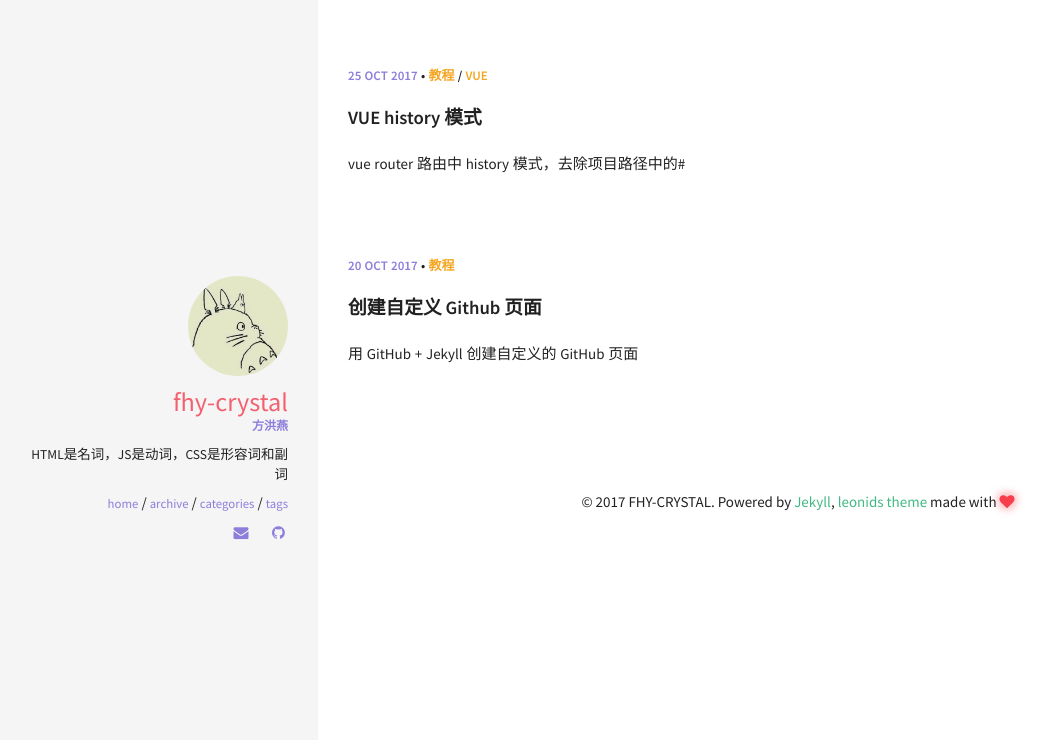
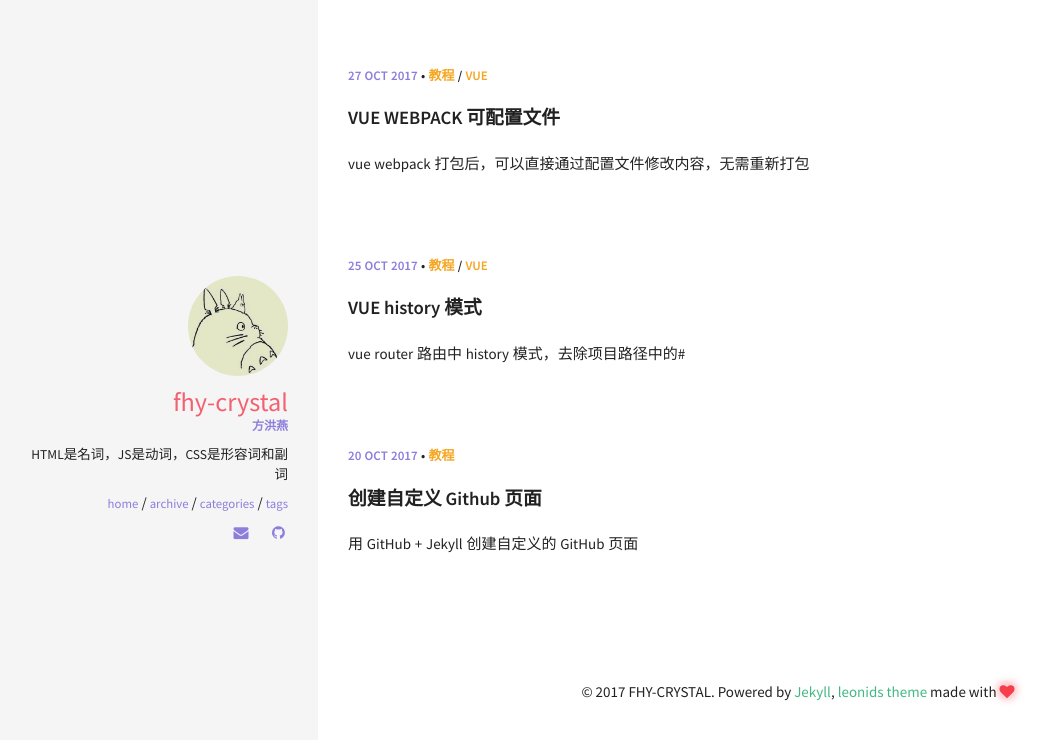
Before and after one commit to fhy-crystal/fhy-crystal.github.io, a Jekyll site: the page built from index.html, in a window 1280 px wide. Shown: the top 740 px of the page, without its empty margins (2-1053 px from the left). Built offline with Jekyll 4.4.1, drawn with Linux system fonts in a browser that asks for light colours; some of the changed lines change nothing that is shown.

Commit message:
增加 'VUE WEBPACK 可配置文件' 文章

```diff
--- a/_config.yml
+++ b/_config.yml
@@ -49,7 +49,7 @@
     ad-client:
     ad-slot:
   bing-verify:
-  github: https://github.com/fhy-crystal/
+  github: fhy-crystal/
   gitlab: #username
   stackoverflow: #123456/username   from a "http://stackoverflow.com/users/123456/username" link
   linkedin: #username
--- /dev/null
+++ b/_posts/2017-10-27-vue-configurable-file.md
@@ -0,0 +1,72 @@
+---
+layout: post
+title: VUE WEBPACK 可配置文件
+excerpt: vue webpack 打包后，可以直接通过配置文件修改内容，无需重新打包
+categories: [教程, vue]
+comments: true
+---
+
+通常一个项目的开发，都会部署到三个环境中。
+
+`开发环境：`供开发自己调试接口，解决bug。
+
+`测试环境：`供测试人员测试，提出bug。
+
+`线上环境：`供用户使用。
+
+这三个环境中的数据应该是相互独立，互不影响的，所以就会存在3个后台接口地址。那不能每次要发布到不同的环境上，都得手动修改在打包，这样太麻烦啦！
+
+最好的办法就是将url单独提取到一个文件中，每次要修改路径了，直接改这个文件就能达到目的。
+
+然后我们就开始提取工作~
+
+## 创建文件
+`static > js` 在这个路径下创建`serverurl.js`，内容为后台接口的ip地址（一般三个环境接口的区别就是ip不同）
+{% highlight js %}
+export default 'http://xx.xx.xx/'
+{% endhighlight %}
+
+为什么放在`static`里面，而不是`src > assets`里呐？通过实践证明：运行`npm run build` 后生成的`dist`文件夹中，不会存在`assets`文件夹里面的文件，他们全部被打包到一起啦！而只要是放在`static`文件夹里面的，都幸免于难。因为我们最后是要修改`serverurl.js`这个文件的，所以不能让它被打包了！
+
+## 引用文件
+哪里需要用到后台接口的ip地址，就用以下代码
+{% highlight js %}
+import serverurl from '../static/js/serverurl' //'../static/js/serverurl'是具体项目中serverurl的位置，这里只做演示
+{% endhighlight %}
+
+然后就进行正常的开发流程，最后`npm run build`，修改`dist > static > js > serverurl.js`里面的ip地址，然后将文件夹里面的内容部署到服务器。大功告成！
+
+### 出现问题
+但是！！！你会发现刚刚明明已经修改了`serverurl.js`的地址，但是接口访问的还是修改前的，到底哪里出了问题！！？？
+
+通过搜索，发现修改前的地址被打包进了app.xxx.js.map和app.xxx.js，虽然我们修改了地址，但是看来打包后应用的并不是我们的`serverurl.js`:(
+
+## 改造
+感谢[请叫我流川枫好吗](http://www.cnblogs.com/caimuqing/p/7094364.html)提供思路，新方案不采用import方式引入ip
+
+### 修改`serverurl.js`内容
+{% highlight js %}
+"http://xx.xx.xx/"
+{% endhighlight %}
+经实践标明，一定要用`双引号`！除了ip地址什么都不要填！理由下面会说明
+
+### 修改引入方式
+{% highlight js %}
+axios.get('static/js/serverurl.js').then((data) => {
+    localStorage.setItem('serverurl', response.data);//由于是异步操作，为了通信，可以采用localstorage，把东西存起来
+}, (data) => {
+    console.log(data)
+})
+{% endhighlight %}
+
+可以看到这里采用的是直接读取的方式，`serverurl.js`里面的所有内容会作为response.data存储到localStorage里面，所以如果使用的是单引号，那么读到的数据会是`'http://xx.xx.xx/'`这种形式，如果写入注释等一样会被全部读取到
+
+### 获取ip地址
+哪里需要ip地址，直接从`localStorage`里面读取即可
+{% highlight js %}
+localStorage.getItem('serverurl')
+{% endhighlight %}
+
+这样再进行打包发布的时候，直接修改`serverurl.js`ip地址，修改完刷新就能立马生效！
+
+大功告成~撒花❀~~
```
